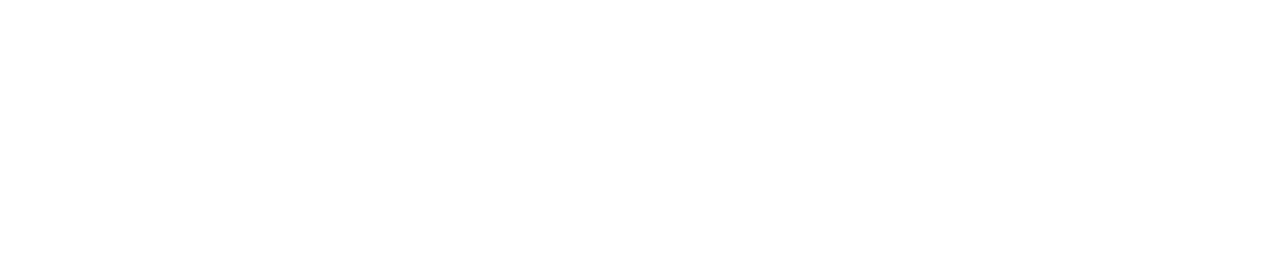
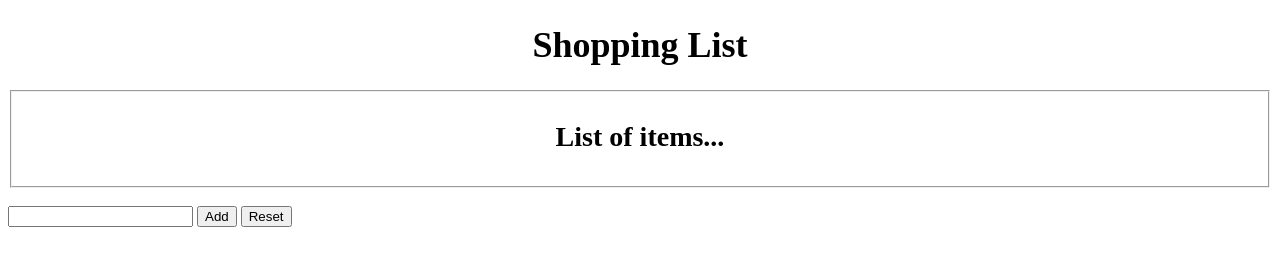
Before and after one commit to Brommstein/EventListeners, a plain HTML site: page index.html in a window 1280 px wide. Drawn offline with nearby package versions, Linux system fonts and the light colour scheme.

Commit message:
start of event listeners

```diff
--- a/index.html
+++ b/index.html
@@ -9,6 +9,25 @@
 </head>
 
 <body>
-    <script src="script.js"></script>
+    <header>
+        <h1>
+            Shopping List
+        </h1>
+    </header>
+    <fieldset>
+        <h2>
+            List of items...
+        </h2>
+    </fieldset>
+    <br>
+    <div class="list_creator">
+        <input type="text" class="item" name="item" required>
+        <button class="add">Add</button>
+        <button class="reset">Reset</button>
+    </div>
+
+    <script src="https://cdnjs.cloudflare.com/ajax/libs/jquery/3.5.1/jquery.min.js"></script>
+    <script src="index.js"></script>
 </body>
+
 </html>
--- /dev/null
+++ b/index.js
@@ -0,0 +1,14 @@
+/* eslint-disable strict */
+function main(){
+  let shoppingList=[];
+
+  $('.add').click(function(){
+    return shoppingList.push('.item');
+  });
+
+  console.log(shoppingList);
+
+}
+
+// eslint-disable-next-line no-undef
+$(main);
--- a/style.css
+++ b/style.css
@@ -0,0 +1,8 @@
+h1{
+    font-size: 36px;
+    text-align: center;
+}
+h2{
+    font-size: 28px;
+    text-align: center;
+}
```
Also changed, not shown: script.js (deleted).
